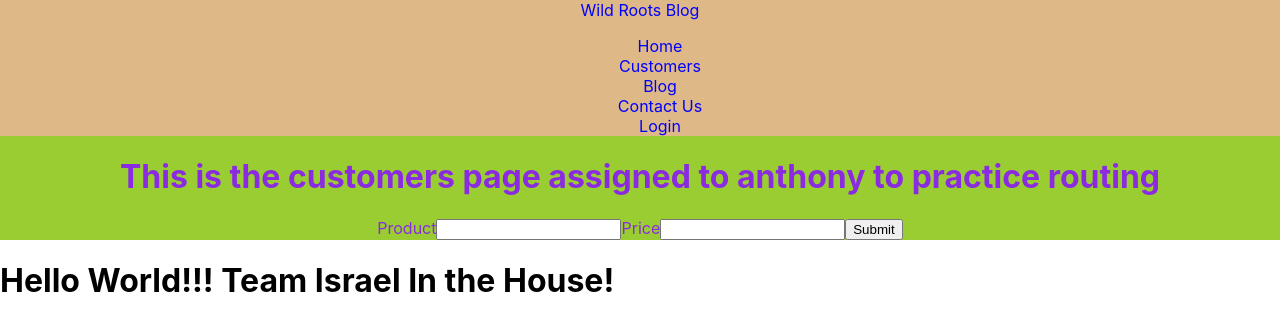
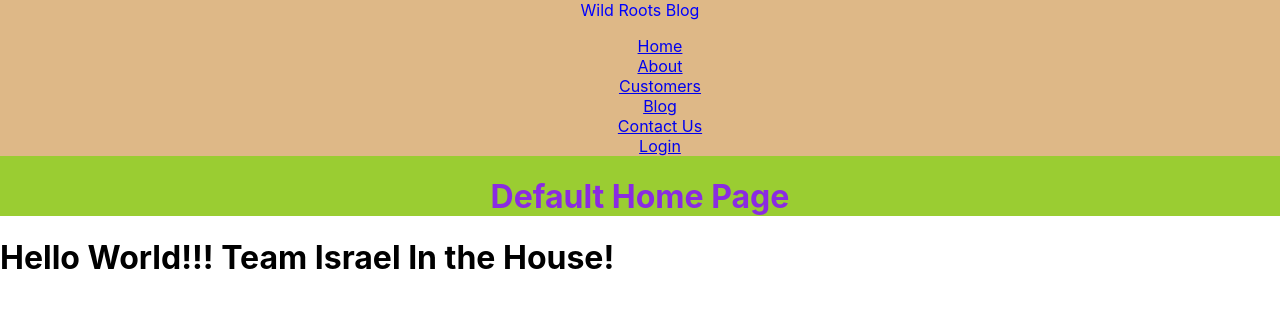
Before and after one commit to bethel-school-of-technology/wild-roots-blog-frontend, a React (Create React App) app in the folder wild-roots-blog/: page / in a window 1280 px wide. Shown: the top 330 px of the page. Built offline with nearby package versions, Linux system fonts and the light colour scheme; no server answers.

Commit message:
Linked Pages w/navigation and added about page

```diff
--- a/wild-roots-blog/src/App.js
+++ b/wild-roots-blog/src/App.js
@@ -1,7 +1,8 @@
-import React, {useState, useEffect} from 'react';
+import React from 'react';
 import './App.css';
 import Navigation from './components/Navigation';
 import Home from './components/Home';
+import About from './components/About';
 import Blog from './components/Blog';
 import Contact from './components/Contact';
 import Login from './components/Login';
@@ -10,35 +11,10 @@ import Customers from './components/Customers';
 import {
   BrowserRouter as Router,
   Switch,
-  Route,
-  Link
+  Route
 } from "react-router-dom";
 
 function App() {
-  var [isEdit, setIsEdit] = useState("");
-  var [customers, setCustomers] = useState([]);
-  var [customer, setCustomer] = useState([]);
-
-
-// state value and a function to set that value
-  var [customer, setCustomer] = useState({});
-  var [address, setAddress] = useState({});
-  var [product, setProduct] = useState("");
-  var [price, setPrice] = useState(-1);
-
-// front-end consuming the back end and  pulling in data.
-  useEffect(() => {
-    const getAllCustomers = async () => {
-      let customersData = await fetch("http://localhost:3000/customers/")
-      let c = await customersData.json();
-
-      /* console.log(c); */
-
-      setCustomers(c.data.customers)
-    }
-
-    getAllCustomers();
-  }, [])
 
 
   return (
@@ -46,18 +22,24 @@ function App() {
     <Router>
       <div className="App">
         <Switch>
+    /* Makes sure default route is always at the bottom
+    or else it won't get picked up or just write exact */
+          <Route exact path="/">
+            <Navigation/>
+              <h1>Default Home Page</h1>
+          </Route>
           <Route path="/home">
             <Navigation/>
-            <Link to='/'>
             <Home/>
-            </Link>
             <h1>I am a Home page welcome home!</h1>
+          </Route>
+          <Route path="/about">
+            <Navigation/>
+            <About/>
           </Route>
           <Route path="/blog">
             <Navigation/>
-            <Link to='/blog'>
               <Blog/>
-            </Link>
             <h1>I am a Blog Page can't wait to hear your stories!</h1>
           </Route>
           <Route path="/contact-us">
@@ -73,12 +55,6 @@ function App() {
           <Route>
             <Navigation/>
             <Customers/>
-          </Route>
-          /* Makes sure default route is always at the bottom
-          or else it won't get picked up */
-          /*<Route path="/">
-            <Navigation/>
-            <h1>Default Home Page</h1>
           </Route>
         </Switch>
       </div>
--- /dev/null
+++ b/wild-roots-blog/src/components/About.js
@@ -0,0 +1,12 @@
+import React from 'react';
+import '../assets/About.css';
+
+function About() {
+    return (
+        <div>
+            <h1>This is the About page. Assigned to Anthony.</h1>
+        </div>
+    )
+}
+
+export default About
--- a/wild-roots-blog/src/components/Contact.js
+++ b/wild-roots-blog/src/components/Contact.js
@@ -2,7 +2,6 @@ import React from 'react';
 import '../assets/Contact.css';
 import axios from 'axios'
 
-<h1>Contact Us</h1>
 
 class Contact extends React.Component {
     constructor(props){
@@ -36,6 +35,7 @@ class Contact extends React.Component {
       render() {
         return(
           <div className="App">
+            <h1>Contact Us Assigned to Sonya Styles!</h1>
             <form id="contact-form" onSubmit={this.handleSubmit.bind(this)} method="POST">
               <div className="form-group">
                 <label htmlFor="name">Name</label>
--- a/wild-roots-blog/src/components/Customers.js
+++ b/wild-roots-blog/src/components/Customers.js
@@ -1,6 +1,7 @@
 import React from 'react';
 import '../assets/Customers.css';
-import { useState } from 'react';
+import { useState, useEffect } from 'react';
+import Axios from 'axios';
 
 
 
@@ -10,11 +11,16 @@ import { useState } from 'react';
 
 
 function Customers() {
+    var [isEdit, setIsEdit] = useState("");
+    var [customers, setCustomers] = useState([]);
+    var [customer, setCustomer] = useState([]);
+
+
 // state value and a function to set that value
     var [customer, setCustomer] = useState({});
-        var [address, setAddress] = useState({});
-        var [product, setProduct] = useState("");
-        var [price, setPrice] = useState(-1);
+    var [address, setAddress] = useState({});
+    var [product, setProduct] = useState("");
+    var [price, setPrice] = useState(-1);
 
 
     const handleSubmit = async (e) => {
@@ -27,6 +33,19 @@ function Customers() {
 
         console.log(newCustomer);
     }
+// front-end consuming the back end and  pulling in data.
+    useEffect(() => {
+        const getAllCustomers = async () => {
+          let customersData = await fetch("http://localhost:3000/customers/")
+          let c = await customersData.json();
+
+          /* console.log(c); */
+
+          setCustomers(c.data.customers)
+        }
+
+        getAllCustomers();
+      }, [])
 
 
     return (
--- a/wild-roots-blog/src/components/navigation.js
+++ b/wild-roots-blog/src/components/navigation.js
@@ -1,34 +1,41 @@
 import React from 'react';
 import '../assets/Navigation.css';
+import { Link } from 'react-router-dom';
+
 
 const navLinks = [
     {
-        title: 'Home',
+        title: <Link to="/">Home</Link>,
         path: '/'
     },
     {
-        title: 'Customers',
+        title: <Link to="/about">About</Link>,
+        path: '/about'
+    },
+    {
+        title: <Link to="/customers">Customers</Link>,
         path: '/customers'
     },
     {
-        title: 'Blog',
+        title: <Link to="/blog">Blog</Link>,
         path: '/blog'
     },
     {
-        title: 'Contact Us',
+        title: <Link to="/contact-us">Contact Us</Link>,
         path: '/contact-us'
     },
     {
-        title: 'Login',
+        title: <Link to="/login">Login</Link>,
         path: '/login'
     }
 ];
 
 
 export default function Navigation () {
-    return(<nav className="site-navigation">
-        <span>Wild Roots Blog</span>
-        <ul id='dots'>
+    return(
+        <nav className="site-navigation">
+            <span>Wild Roots Blog</span>
+            <ul id='dots'>
             { navLinks.map((link, index) => (
                 <li key={index}>
                     {link.title}
@@ -37,5 +44,5 @@ export default function Navigation () {
             ))}
         </ul>
 
-    </nav>)
+        </nav>)
 }
--- a/wild-roots-blog/src/index.js
+++ b/wild-roots-blog/src/index.js
@@ -2,7 +2,6 @@ import React from 'react';
 import ReactDOM from 'react-dom';
 import './index.css';
 import App from './App.js';
-import reportWebVitals from './reportWebVitals';
 
 
 
@@ -13,8 +12,3 @@ ReactDOM.render(
   </React.StrictMode>,
   document.getElementById('root')
 );
-
-// If you want to start measuring performance in your app, pass a function
-// to log results (for example: reportWebVitals(console.log))
-// or send to an analytics endpoint. Learn more: https://bit.ly/CRA-vitals
-reportWebVitals();
--- a/wild-roots-blog/src/reportWebVitals.js
+++ /dev/null
@@ -1,13 +0,0 @@
-const reportWebVitals = onPerfEntry => {
-  if (onPerfEntry && onPerfEntry instanceof Function) {
-    import('web-vitals').then(({ getCLS, getFID, getFCP, getLCP, getTTFB }) => {
-      getCLS(onPerfEntry);
-      getFID(onPerfEntry);
-      getFCP(onPerfEntry);
-      getLCP(onPerfEntry);
-      getTTFB(onPerfEntry);
-    });
-  }
-};
-
-export default reportWebVitals;
```
Also changed, not shown: wild-roots-blog/src/assets/About.css (added), 1 other file (tests, documents, lock files or other folders). Lines whose indentation alone changed are shown as unchanged.
